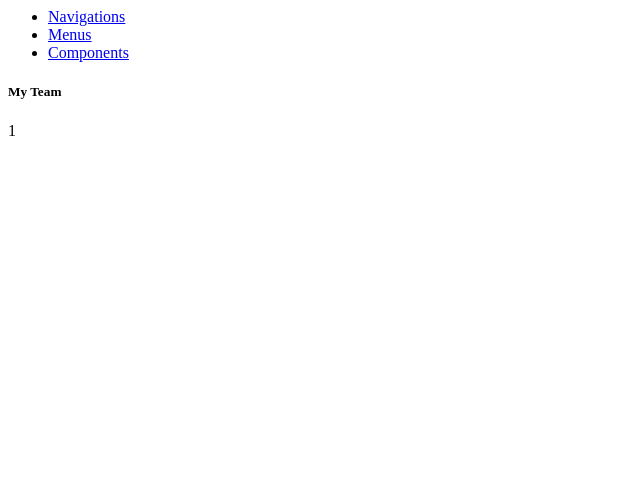
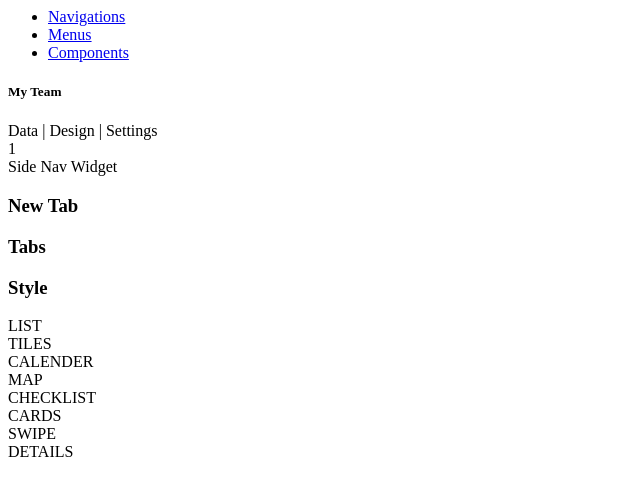
Before and after one commit to kalburgimanjunath/react-glide, a React (Create React App) app: page /details/1 in a window 1280 px wide. Shown: the top 496 px of the page, without its empty margins (0-640 px from the left). Built offline with nearby package versions, Linux system fonts and the light colour scheme.

Commit message:
4 files modified, 1 added

```diff
--- a/src/components/Blubs.js
+++ b/src/components/Blubs.js
@@ -9,6 +9,7 @@ export default function Blubs({ items }) {
           return (
             <div>
               <Link to={`../details/:${item}`}>{item}</Link>
+              <p>no users</p>
             </div>
           );
         })}
--- /dev/null
+++ b/src/components/Widgets.js
@@ -0,0 +1,13 @@
+import React from 'react';
+export default function Widgets({ title, style, tab }) {
+  return (
+    <div>
+      <h3>{title}</h3>
+      {tab}
+      {style &&
+        style.map((item) => {
+          return <div>{item.toUpperCase()}</div>;
+        })}
+    </div>
+  );
+}
--- a/src/components/index.js
+++ b/src/components/index.js
@@ -1,3 +1,4 @@
 import Sidebar from './Sidebar';
 import Main from './Main';
-export { Sidebar, Main };
+import Widgets from './Widgets';
+export { Sidebar, Main, Widgets };
--- a/src/pages/Projects.js
+++ b/src/pages/Projects.js
@@ -1,15 +1,32 @@
 import React from 'react';
-import { Sidebar, Main } from '../components/';
+import { Sidebar, Main, Widgets } from '../components/';
 import { useParams } from 'react-router-dom';
 export default function Projects() {
   const { id } = useParams();
   const menuitems = ['Navigations', 'Menus', 'Components'];
+  const style = [
+    'list',
+    'tiles',
+    'calender',
+    'map',
+    'checklist',
+    'cards',
+    'swipe',
+    'details',
+  ];
   return (
     <>
       <Sidebar menuitems={menuitems} />
       <div>
         <h5>My Team</h5>
+        <div>Data | Design | Settings</div>
         {id}
+      </div>
+      <div>
+        Side Nav Widget
+        <Widgets title="New Tab" />
+        <Widgets title="Tabs" />
+        <Widgets title="Style" style={style} />
       </div>
     </>
   );
--- a/src/style.css
+++ b/src/style.css
@@ -1,18 +1,15 @@
 .blubs {
   display: 'flex';
+  flex-direction: 'row';
 }
 .blubs div {
   padding: 20px;
   background-color: 'red';
   /* min-width: 200px; */
   border: 1px Solid #d7d7d7;
-  display: 'flex';
-}
-.projects {
 }
 
 .projects div {
-  justify-content: 'center';
+  justify-content: 'left';
   max-width: '25%';
-  display: flex;
 }
```
